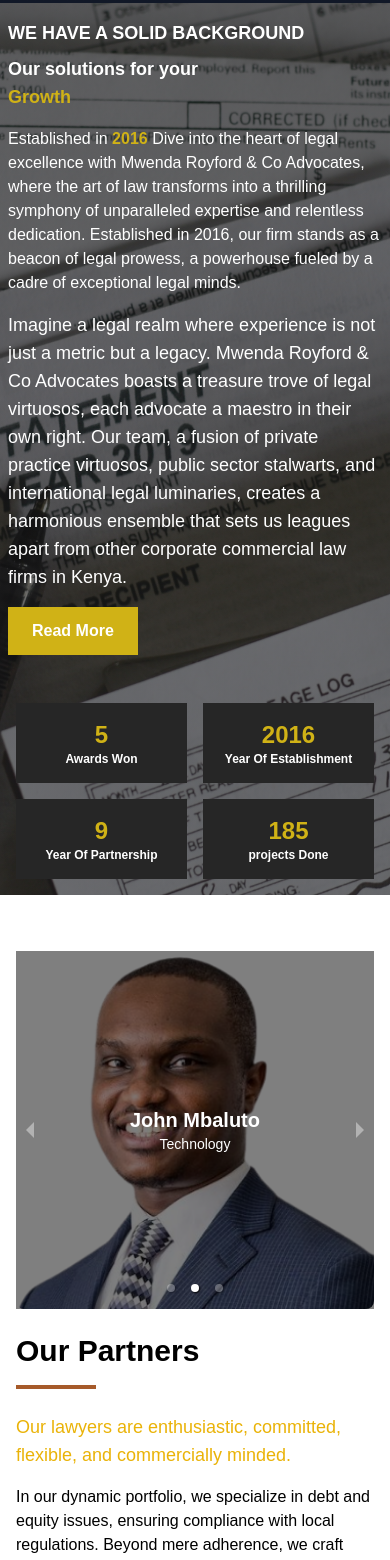
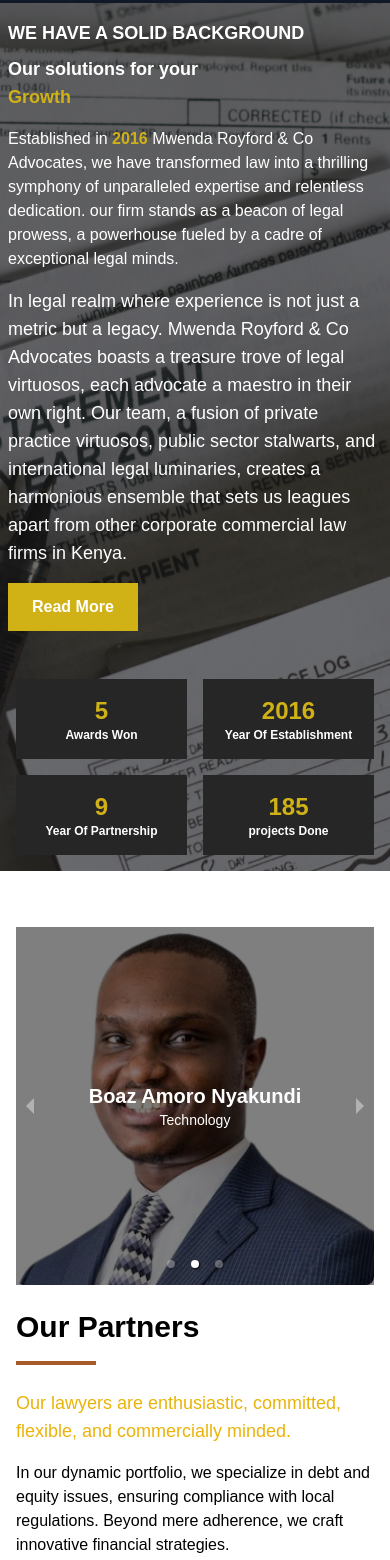
Before and after one commit to rencyngina/law-firm, a Next.js app: page / in a window 390 px wide. Shown: the part 2140-3700 px from the top of the page. Built offline with nearby package versions, Linux system fonts and the light colour scheme.

Commit message:
update patner cards

```diff
--- a/src/components/patners.jsx
+++ b/src/components/patners.jsx
@@ -7,17 +7,17 @@ import Link from "next/link";
 const Partners = () => {
   const partners = [
     {
-      name: "Royford Mwenda",
+      name: "Nkonge Royford Mwenda",
       sector: "Finance",
       image: "/images/JKTK.webp",
     },
     {
-      name: "John Mbaluto",
+      name: "Boaz Amoro Nyakundi",
       sector: "Technology",
       image: "/images/John-Mbaluto.webp",
     },
     {
-      name: "Jane Wangoi",
+      name: "Ngava Joy Kaaria",
       sector: "Legal",
       image: "/images/NLC.webp",
     },
@@ -68,8 +68,11 @@ const Partners = () => {
             In our dynamic portfolio, we specialize in debt and equity issues,
             ensuring compliance with local regulations. Beyond mere adherence,
             we craft innovative financial strategies.
+            <br />
+            Our team incluedes partners, associates and support staff; further
+            on-call counsel are available for specific project.
           </p>
-        <button
+          <button
             className="mt-4 font-extrabold text-white py-3 px-6 hover:bg-yellow-500 transition duration-300"
             style={{
               background: "rgb(208,178,22)",
--- a/src/components/section2.jsx
+++ b/src/components/section2.jsx
@@ -76,14 +76,14 @@ const Section2 = () => {
             <span className="font-bold bg-clip-text text-transparent bg-[#D0B216]">
               2016{" "}
             </span>
-            Dive into the heart of legal excellence with Mwenda Royford & Co
-            Advocates, where the art of law transforms into a thrilling symphony
-            of unparalleled expertise and relentless dedication. Established in
-            2016, our firm stands as a beacon of legal prowess, a powerhouse
+            Mwenda Royford & Co
+            Advocates, we have transformed law into a thrilling symphony
+            of unparalleled expertise and relentless dedication.
+            our firm stands as a beacon of legal prowess, a powerhouse
             fueled by a cadre of exceptional legal minds.
           </p>
           <p className="text-white lg:text-lg xl:text-xl text-lg lg:mt-0 xl:mt-6 mt-4">
-            Imagine a legal realm where experience is not just a metric but a
+            In legal realm where experience is not just a metric but a
             legacy. Mwenda Royford & Co Advocates boasts a treasure trove of
             legal virtuosos, each advocate a maestro in their own right. Our
             team, a fusion of private practice virtuosos, public sector
--- a/src/pages/about.jsx
+++ b/src/pages/about.jsx
@@ -28,7 +28,7 @@ const About = () => {
         </div>
         <div className="container mx-auto h-auto py-4">
           <div className="px-4 mx-auto">
-            <p className="lg:text-justify text-[#D0B216] text-md lg:text-lg lg:pt-8 pt-8 font-bold">
+            <p className="lg:text-justify text-[#02194E] text-md lg:text-lg lg:pt-8 pt-8 font-bold">
             Established in 2016, Mwenda Royford and Company Advocates stands at the forefront of legal innovation, sculpting a legacy of excellence with unwavering commitment. While our journey began more recently, our vision is anchored in a passion for transformative legal solutions, setting us apart in the legal landscape.
             </p>
             <p className="lg:text-justify text-black text-md lg:text-lg lg:pt-10 pt-8">
@@ -44,8 +44,8 @@ const About = () => {
             <p className="text-2xl lg:text-5xl xl:text-6xl text-red">
             About us
             </p>
-            <p className="lg:text-justify text-black text-md lg:text-lg lg:pt-10 pt-8">
-            Dive into the heart of legal excellence with Mwenda Royford & Co Advocates, where the art of law transforms into a thrilling symphony of unparalleled expertise and relentless dedication. Established in 2016, our firm stands as a beacon of legal prowess, a powerhouse fueled by a cadre of exceptional legal minds.
+            <p className="lg:text-justify text-black text-md lg:text-lg lg:pt-6 pt-6">
+              <span className="font-bold">Royford & Co Advocates</span>, is where the art of law transforms into a thrilling symphony of unparalleled expertise and relentless dedication. Established in 2016, our firm stands as a beacon of legal prowess, a powerhouse fueled by a cadre of exceptional legal minds.
             </p>
             <p className="lg:text-justify text-black text-md lg:text-lg lg:pt-10 pt-8">
             Imagine a legal realm where experience is not just a metric but a legacy. Mwenda Royford & Co Advocates boasts a treasure trove of legal virtuosos, each advocate a maestro in their own right. Our team, a fusion of private practice virtuosos, public sector stalwarts, and international legal luminaries, creates a harmonious ensemble that sets us leagues apart from other corporate commercial law firms in Kenya.
--- a/src/pages/team.jsx
+++ b/src/pages/team.jsx
@@ -106,7 +106,7 @@ const Team = () => {
                 key={member.id}
                 className="rounded-lg overflow-hidden shadow-md transition duration-300 ease-in-out transform hover:scale-105"
                 style={{
-            background: '#D0B216'
+            background: ''
           }}
               >
                 <div className="relative">
```
